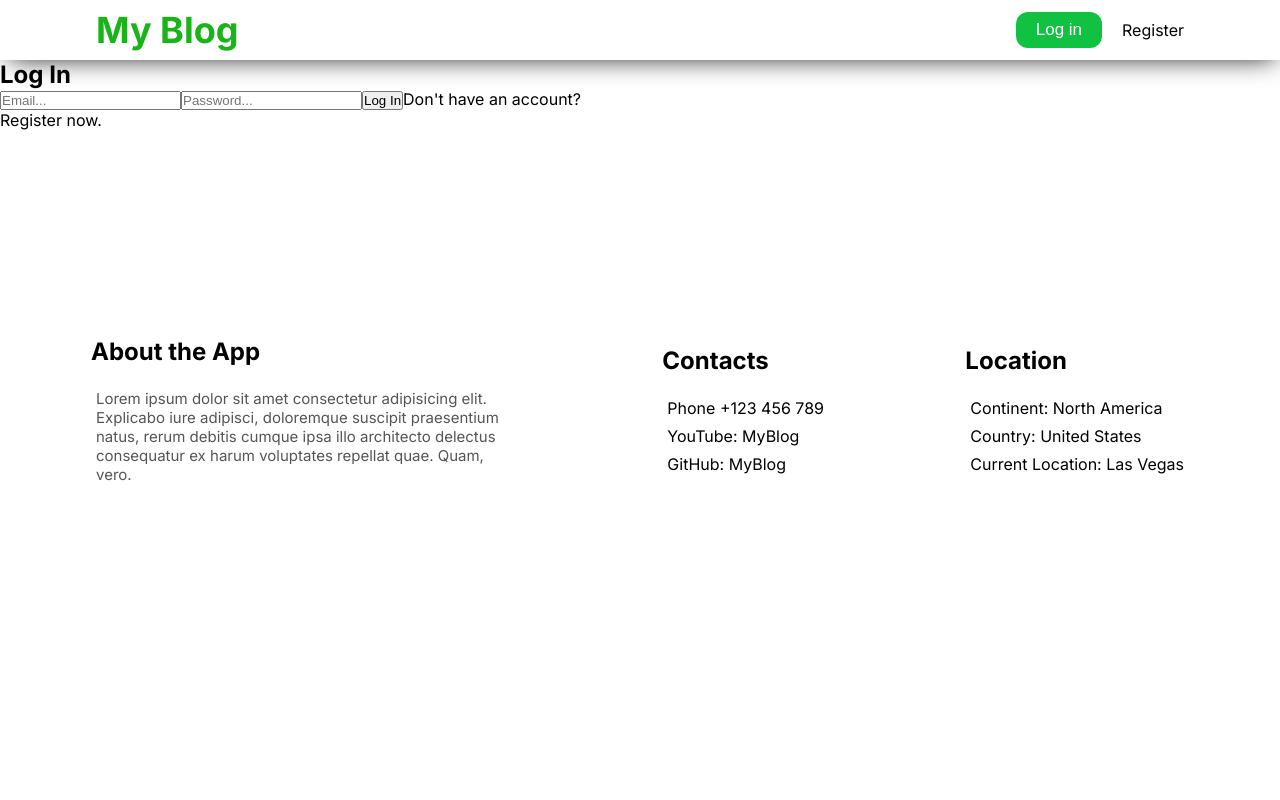
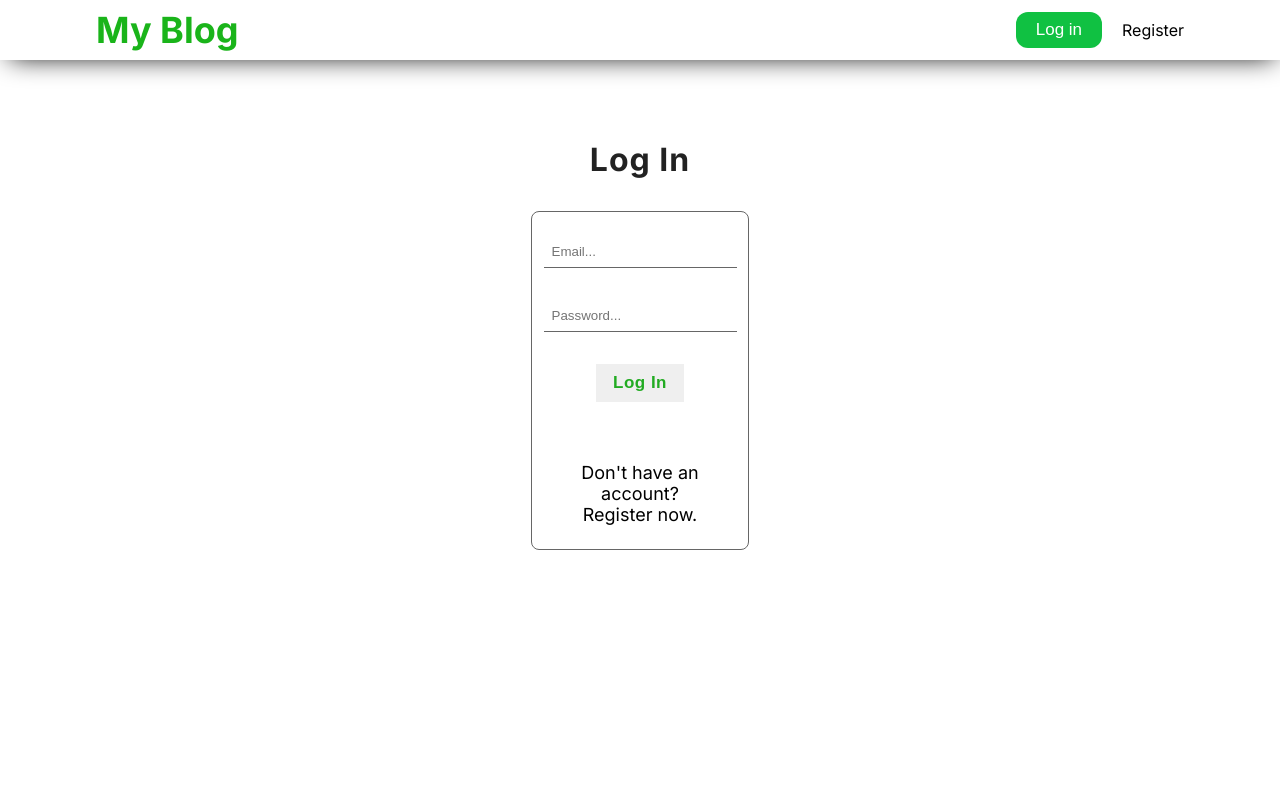
Before and after one commit to TyeStanley/nextjs-blog, a Next.js app: page /login in a window 1280 px wide. Shown: the top 800 px of the page. Built offline with nearby package versions, Linux system fonts and the light colour scheme; no server answers.

Commit message:
added css design to login page

```diff
--- a/src/app/login/login.module.css
+++ b/src/app/login/login.module.css
@@ -0,0 +1,73 @@
+.container {
+  margin-top: 5rem;
+  height: calc(100vh - 5rem);
+  width: 100%;
+}
+
+.wrapper {
+  width: 85%;
+  margin: 0 auto;
+  display: flex;
+  flex-direction: column;
+  align-items: center;
+}
+
+.wrapper > h2 {
+  font-size: 2rem;
+  color: #222;
+  letter-spacing: 1px;
+}
+
+.wrapper > form {
+  margin-top: 2rem;
+  width: 20%;
+  padding: 1.5rem;
+  border: 1px solid #666;
+  border-radius: 8px;
+  display: flex;
+  flex-direction: column;
+  justify-content: center;
+  align-items: center;
+  gap: 2rem;
+}
+
+.wrapper > form > input {
+  outline: none;
+  border: none;
+  border-bottom: 1px solid #666;
+  padding: 0.5rem;
+}
+
+.submitButton {
+  outline: none;
+  padding: 0.5rem 1rem;
+  border: 1px solid transparent;
+  font-size: 17px;
+  font-weight: bold;
+  background-color: #efefef;
+  color: #22ab22;
+  cursor: pointer;
+  transition: 150ms;
+  letter-spacing: 0.5px;
+}
+
+.submitButton:hover {
+  border-color: #22ab22;
+  background-color: #22ab22;
+  color: #efefef;
+}
+
+.loginNow {
+  background-color: transparent;
+  outline: none;
+  border: none;
+  font-size: 18px;
+  margin-top: 1.75rem;
+  cursor: pointer;
+  text-align: center;
+  transition: 150ms;
+}
+
+.loginNow:hover {
+  color: #555;
+}
```
